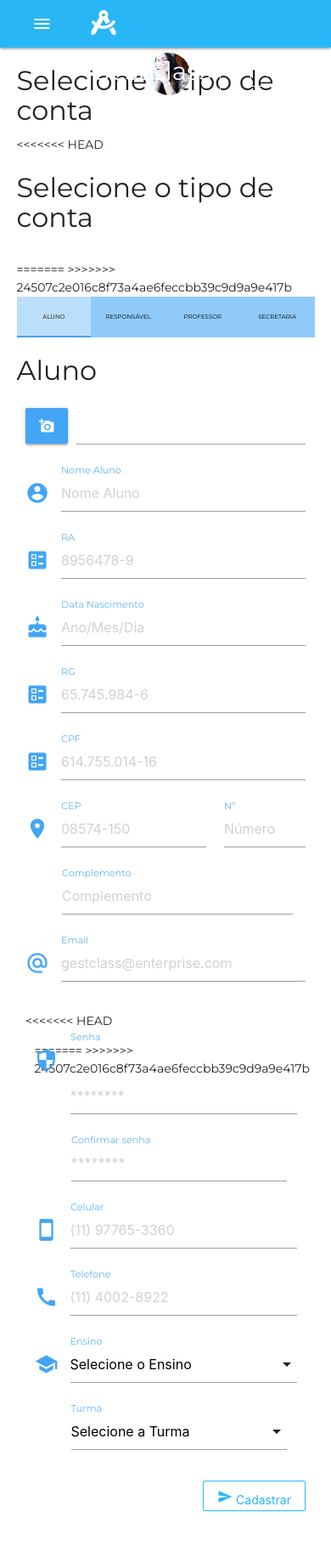
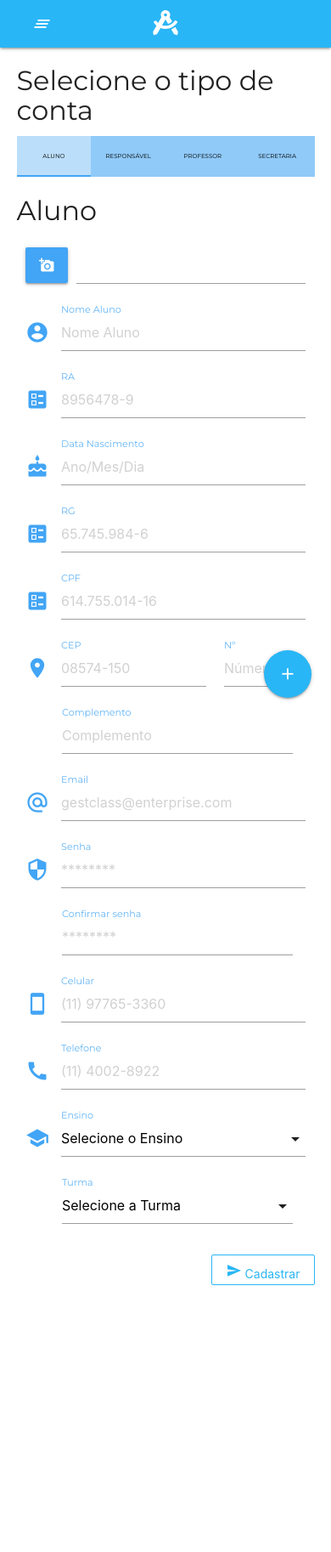
Before and after one commit to GestClass/GestClass-web, a PHP site: page /phpmailer/cadastroContas.html.php in a window 390 px wide. Shown: the whole page at 85% size. After the commit the page ends 1512 px from the top, so only its background shows below. Run offline with PHP 8.4, Linux system fonts and the light colour scheme; some libraries are stand-ins or nearby versions; grey boxes are pictures that could not be loaded.

Commit message:
Ana - alterações nos menus para ficarem totalmente responsivos, e no calendario tambem para ficar responsivo, e ajuste no envio de email no cadastro da escola

```diff
--- a/cadastroContas.html.php
+++ b/cadastroContas.html.php
@@ -25,11 +25,6 @@
     <div class="container col s12 m12 l12 ">
         <form method="POST" action="./controller/cadastro.controller.php">
             <h4>Selecione o tipo de conta</h4>
-<<<<<<< HEAD
-            <h4>Selecione o tipo de conta</h4><br>
-
-=======
->>>>>>> 24507c2e016c8f73a4ae6feccbb39c9d9a9e417b
             <div class="row">
                 <div class="col s12 m12 l12">
                     <ul id="tabs-swipe-demo" class="tabs blue lighten-3">
@@ -74,7 +69,8 @@
                     </div>
                     <div class="input-field col s12 m6 l6">
                         <i class="material-icons prefix blue-icon">ballot</i>
-                        <input id="CPF" placeholder="614.755.014-16" type="tel" data-mask="000.000.000-00" class="validate ">
+                        <input id="CPF" placeholder="614.755.014-16" type="tel" data-mask="000.000.000-00"
+                            class="validate ">
                         <label id="lbl" for="first_name">CPF</label>
                     </div>
                     <div class="input-field col s8 m4 l4">
@@ -96,10 +92,6 @@
                         <label id="lbl" for="first_name">Email</label>
                     </div>
                     <div class="input-field col s12 m4 l4">
-<<<<<<< HEAD
-                    <div class="input-field col s12 m6 l4">
-=======
->>>>>>> 24507c2e016c8f73a4ae6feccbb39c9d9a9e417b
                         <i class="material-icons prefix blue-icon">security</i>
                         <input id="senha" placeholder="********" type="password" class="validate ">
                         <label id="lbl" for="first_name">Senha</label>
@@ -110,12 +102,14 @@
                     </div>
                     <div class="input-field col s12 m6 l6">
                         <i class="material-icons prefix blue-icon">smartphone</i>
-                        <input id="celular" placeholder="(11) 97765-3360" type="tel" data-mask="(00) 00000-0000" class="validate ">
+                        <input id="celular" placeholder="(11) 97765-3360" type="tel" data-mask="(00) 00000-0000"
+                            class="validate ">
                         <label id="lbl" for="first_name">Celular</label>
                     </div>
                     <div class="input-field col s12 m6 l6">
                         <i class="material-icons prefix blue-icon">call</i>
-                        <input id="telefone" placeholder="(11) 4002-8922" type="tel" data-mask="(00) 0000-0000" class="validate">
+                        <input id="telefone" placeholder="(11) 4002-8922" type="tel" data-mask="(00) 0000-0000"
+                            class="validate">
                         <label id="lbl" for="first_name">Telefone</label>
                     </div>
                     <div id="selcetEnsino" class="input-field col s12 m6 l6 validate">
@@ -152,7 +146,8 @@
                         <label id="lbl">Turma</label>
                     </div>
                     <div class="input-field right">
-                        <button name="btncadastrar" value="formAluno" id="btnFormContas" type="submit" class="btn-flat btnLightBlue"><i class="material-icons">send</i> Cadastrar</button>
+                        <button name="btncadastrar" value="formAluno" id="btnFormContas" type="submit"
+                            class="btn-flat btnLightBlue"><i class="material-icons">send</i> Cadastrar</button>
                     </div>
                 </div>
 
@@ -174,7 +169,8 @@
                     </div>
                     <div class="input-field col s6 m6 l6">
                         <i class="material-icons prefix blue-icon">ballot</i>
-                        <input id="fk_ra_aluno_responsavel" placeholder="8956478-9" type="text" class="validate" data-mask="0000000-0">
+                        <input id="fk_ra_aluno_responsavel" placeholder="8956478-9" type="text" class="validate"
+                            data-mask="0000000-0">
                         <label id="lbl" for="icon_prefix">RA Aluno</label>
                     </div>
                     <div class="input-field col s6 m6 l6">
@@ -189,7 +185,8 @@
                     </div>
                     <div class="input-field col s6 m6 l6">
                         <i class="material-icons prefix blue-icon">ballot</i>
-                        <input id="cpf" type="tel" placeholder="154.258.963-22" data-mask="000.000.000-00" class="validate">
+                        <input id="cpf" type="tel" placeholder="154.258.963-22" data-mask="000.000.000-00"
+                            class="validate">
                         <label id="lbl" for="icon_telephone">CPF</label>
                     </div>
                     <div class="input-field col s12 m4 l4">
@@ -213,17 +210,20 @@
                     </div>
                     <div class="input-field col s12 l4">
                         <i class="material-icons prefix blue-icon">account_circle</i>
-                        <input id="celular" type="tel" placeholder="(11) 97765-3360" data-mask="(00) 00000-0000" class="validate">
+                        <input id="celular" type="tel" placeholder="(11) 97765-3360" data-mask="(00) 00000-0000"
+                            class="validate">
                         <label id="lbl" for="icon_telephone">Celular</label>
                     </div>
                     <div class="input-field col s12 l4">
                         <i class="material-icons prefix blue-icon">account_circle</i>
-                        <input id="telefone" type="tel" placeholder="(11) 4651-3030" data-mask="(00) 0000-0000" class="validate">
+                        <input id="telefone" type="tel" placeholder="(11) 4651-3030" data-mask="(00) 0000-0000"
+                            class="validate">
                         <label id="lbl" for="icon_telephone">Telefone</label>
                     </div>
                     <div class="input-field col s12 m4 l4">
                         <i class="material-icons prefix blue-icon">account_circle</i>
-                        <input id="telefone_comercial" type="tel" placeholder="(11) 7765-3360" data-mask="(00) 0000-0000" class="validate">
+                        <input id="telefone_comercial" type="tel" placeholder="(11) 7765-3360"
+                            data-mask="(00) 0000-0000" class="validate">
                         <label id="lbl" for="icon_telephone">Telefone Comercial</label>
                     </div>
                     <div class="input-field col s12 m4 l4">
@@ -240,7 +240,8 @@
                         <label id="lbl" for="first_name">Data de pagamento</label>
                     </div>
                     <div class="input-field right">
-                        <button name="btncadastrar" value="formResposavel" id="btnFormContas" type="submit" class="btn-flat btnLightBlue">
+                        <button name="btncadastrar" value="formResposavel" id="btnFormContas" type="submit"
+                            class="btn-flat btnLightBlue">
                             <i class="material-icons">send</i> Cadastrar</button>
                     </div>
                 </div>
@@ -273,7 +274,8 @@
                     </div>
                     <div class="input-field col s6 m4 l4">
                         <i class="material-icons prefix blue-icon">ballot</i>
-                        <input id="cpf" placeholder="158.688.987-10" type="tel" data-mask="000.000.000-00" class="validate">
+                        <input id="cpf" placeholder="158.688.987-10" type="tel" data-mask="000.000.000-00"
+                            class="validate">
                         <label id="lbl" for="icon_telephone">CPF</label>
                     </div>
                     <div class="input-field col s8 m4 l4">
@@ -305,12 +307,14 @@
                     </div>
                     <div class="input-field col s12 m6 l6">
                         <i class="material-icons prefix blue-icon">smartphone</i>
-                        <input id="celular" placeholder="(11) 97765-3360" type="tel" data-mask="(00) 00000-0000" class="validate">
+                        <input id="celular" placeholder="(11) 97765-3360" type="tel" data-mask="(00) 00000-0000"
+                            class="validate">
                         <label id="lbl" for="icon_telephone">Celular</label>
                     </div>
                     <div class="input-field col s12 m6 l6">
                         <i class="material-icons prefix blue-icon">call</i>
-                        <input id="telefone" placeholder="(11) 9765-3360" type="tel" data-mask="(00) 0000-0000" class="validate">
+                        <input id="telefone" placeholder="(11) 9765-3360" type="tel" data-mask="(00) 0000-0000"
+                            class="validate">
                         <label id="lbl" for="icon_telephone">Telefone</label>
                     </div>
                     <div class="input-field col s12 m6 l6">
@@ -367,7 +371,8 @@
                         <label id="lbl">Diciplinas</label>
                     </div>
                     <div class="input-field right">
-                        <button btn="btncadastrar" value="formProfessor" id="btnFormContas" type="submit" class="btn-flat btnLightBlue"><i class="material-icons">send</i>Cadastrar</button>
+                        <button btn="btncadastrar" value="formProfessor" id="btnFormContas" type="submit"
+                            class="btn-flat btnLightBlue"><i class="material-icons">send</i>Cadastrar</button>
                     </div>
                 </div>
 
@@ -399,7 +404,8 @@
                     </div>
                     <div class="input-field col s6 m4 l4">
                         <i class="material-icons prefix blue-icon">ballot</i>
-                        <input id="CPF" type="tel" placeholder="785.958.651-88" data-mask="000.000.000-00" class="validate">
+                        <input id="CPF" type="tel" placeholder="785.958.651-88" data-mask="000.000.000-00"
+                            class="validate">
                         <label id="lbl" for="icon_telephone">CPF</label>
                     </div>
                     <div class="input-field col s8 m4 l4">
@@ -431,16 +437,19 @@
                     </div>
                     <div class="input-field col s12 m6 l6">
                         <i class="material-icons prefix blue-icon">smartphone</i>
-                        <input id="celular" type="tel" placeholder="(11) 97765-3360" data-mask="(00) 00000-0000" class="validate">
+                        <input id="celular" type="tel" placeholder="(11) 97765-3360" data-mask="(00) 00000-0000"
+                            class="validate">
                         <label id="lbl" for="icon_telephone">Celular</label>
                     </div>
                     <div class="input-field col s12 m6 l6">
                         <i class="material-icons prefix blue-icon">call</i>
-                        <input id="telefone" type="tel" placeholder="(11) 4753-8560" data-mask="(00) 0000-0000" class="validate">
+                        <input id="telefone" type="tel" placeholder="(11) 4753-8560" data-mask="(00) 0000-0000"
+                            class="validate">
                         <label id="lbl" for="icon_telephone">Telefone</label>
                     </div>
                     <div class="input-field right">
-                        <button name="btncadastrar" value="fomrSecretaria" id="btnFormContas" type="submit" class="btn-flat btnLightBlue"><i class="material-icons">send</i>Cadastrar</button>
+                        <button name="btncadastrar" value="fomrSecretaria" id="btnFormContas" type="submit"
+                            class="btn-flat btnLightBlue"><i class="material-icons">send</i>Cadastrar</button>
                     </div>
                 </div>
             </div>
@@ -448,6 +457,24 @@
         </form>
 
     </div>
+
+    <section class="floating-buttons">
+        <div class="fixed-action-btn">
+            <a class="btn-floating btn-large light-blue lighten-1">
+                <i class="large material-icons">add</i>
+            </a>
+            <ul>
+                <li><a href="paginaManutencao.php" class="btn-floating black tooltipped" data-position="left"
+                        data-tooltip="Gráfico de rendimento"><i class="material-icons">insert_chart</i></a></li>
+                <li><a href="paginaManutencao.php" class="btn-floating yellow darken-1 tooltipped" data-position="left"
+                        data-tooltip="Notificações"><i class="material-icons">notifications_active</i></a></li>
+                <li><a href="paginaManutencao.php" class="btn-floating blue-grey darken-4 tooltipped"
+                        data-position="left" data-tooltip="Chat"><i class="material-icons">chat</i></a></li>
+                <li><a href="calendario.html.php" class="btn-floating blue tooltipped" data-position="left"
+                        data-tooltip="Calendario Escolar"><i class="material-icons">event</i></a></li>
+            </ul>
+        </div>
+    </section>
     <script src="js/default.js"></script>
 
     <?php require_once 'reqFooter.php' ?>
--- a/reqHeader.php
+++ b/reqHeader.php
@@ -28,23 +28,24 @@
                 <div class="container">
                     <div class="nav-wrapper">
                         <a href="#" data-target="slide-out" class="sidenav-trigger show-on-large"><i
-                class="material-icons">menu</i></a>
-            <a href="homeSecretaria.html.php" class="brand-logo"><i class="fas fa-drafting-compass"></i> GestClass</a>
+                                class="material-icons">clear_all</i></a>
+                        <a href="homeSecretaria.html.php" class="brand-logo"><i class="fas fa-drafting-compass"></i>
+                            <span class="hide-on-small-only">GestClass<span></a>
 
                         <ul class="right">
                             <li>
-                <a class="transparent" disable>Olá Ana</a>
+                                <a class="transparent hide-on-small-only" disable>Olá Ana</a>
                             </li>
                             <li>
-                <a href="perfil.html.php" class="transparent">
+                                <a href="perfil.html.php" class="transparent hide-on-small-only">
                                     <img class="circle icon-user" width="50px" height="50px" src="assets/img/pp.jpg">
                                 </a>
                             </li>
                             <li>
-                <div class="dividerVert"></div>
+                                <div class="dividerVert hide-on-small-only"></div>
                             </li>
                             <li>
-                <a href="index.php"  class="btn-flat btnLight">Sair</a>
+                                <a href="index.php" class="btn-flat btnLight hide-on-small-only">Sair</a>
                             </li>
                         </ul>
                     </div>
@@ -54,31 +55,38 @@
         <ul id="slide-out" class="sidenav">
             <li>
                 <div class="user-view">
-          <div class="background">
-            <img src="assets/img/slide2.png">
+                    <div class="background light-blue lighten-1">
+                        <!-- <img src="assets/img/slide2.png"> -->
                     </div>
                     <a href="perfil.html.php"><img class="circle" src="assets/img/pp.jpg"></a>
                     <a href="perfil.html.php"><span class="white-text name">Ana Beatriz</span></a>
                     <a href="perfil.html.php"><span class="white-text email">ana.lopes155@etec.sp.gov.br</span></a>
                 </div>
             </li>
+            <li><a href="homeSecretaria.html.php"><i class="material-icons">home</i>Início</a></li>
+            <li>
+                <div class="divider"></div>
+            </li>
             <li><a href="paginaManutencao.php"><i class="material-icons">person</i>Alunos</a></li>
-      <li><a href="paginaManutencao.php"><i class="material-icons">group</i>Classes</a></li>
+            <li><a class="waves-effect" href="calendario.html.php"><i class="material-icons">event</i>Calendario
+                    Escolar</a>
             <li><a href="paginaManutencao.php"><i class="material-icons">people_alt</i>Professores</a></li>
             <li>
                 <div class="divider"></div>
             </li>
-      <li><a class="subheader">Subheader</a></li>
-      <li><a class="waves-effect" href="calendario.html.php"><i class="material-icons">event</i>Calendario Escolar</a>
+            <!-- <li><a class="subheader">Subheader</a></li> -->
             </li>
             <li><a class="dropdown-trigger" href="paginaManutencao.php" data-target="dropdown1"><i
                         class="material-icons">group_add</i>Cadastro de contas
                     <i class="material-icons right" id="drop">arrow_drop_down</i></a></li>
             <ul id='dropdown1' class='dropdown-content'>
-        <li><a href="paginaManutencao.php"><i class="material-icons">people_alt</i>Professores</a></li>
-        <li><a href="paginaManutencao.php"><i class="material-icons">school</i>Secretaria</a></li>
-        <li><a href="paginaManutencao.php"><i class="material-icons">person</i>Alunos</a></li>
-        <li><a href="paginaManutencao.php"><i class="material-icons">wc</i>Pais</a></li>
+                <li><a href="cadastroContas.html.php#professor"><i class="material-icons">people_alt</i>Professores</a></li>
+                <li><a href="cadastroContas.html.php#secretaria"><i class="material-icons">school</i>Secretaria</a></li>
+                <li><a href="cadastroContas.html.php#alunos"><i class="material-icons">person</i>Alunos</a></li>
+                <li><a href="cadastroContas.html.php#responsavel"><i class="material-icons">wc</i>Pais</a></li>
             </ul>
+            <li><a href="paginaManutencao.php"><i class="material-icons">notification_important</i>Notificações</a></li>
+            <li><a href="index.php"><i class="material-icons">settings</i>Configurações</a></li>
+            <li><a href="index.php"><i class="material-icons">input</i>Sair</a></li>
         </ul>
     </header>
```
Also changed, not shown: calendario.html.php (+17 -14 lines), homeAdmGest.html.php (+5 -5 lines), js/calendario.js (+7 -2 lines), php/cadastrarEscola.php (+4 -12 lines), reqMenuAdm.php (+23 -24 lines), css/calendario.css (line endings or trailing spaces). Lines whose indentation alone changed are shown as unchanged.
